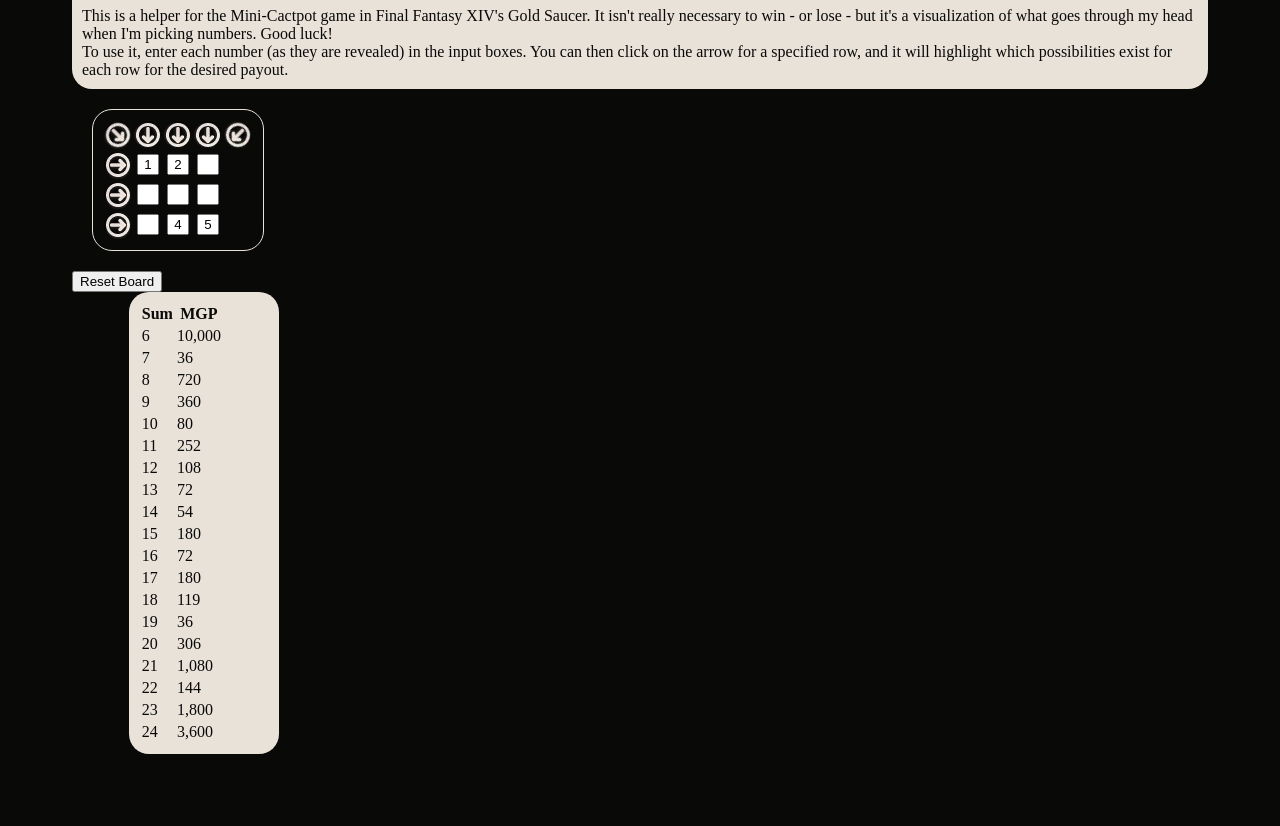
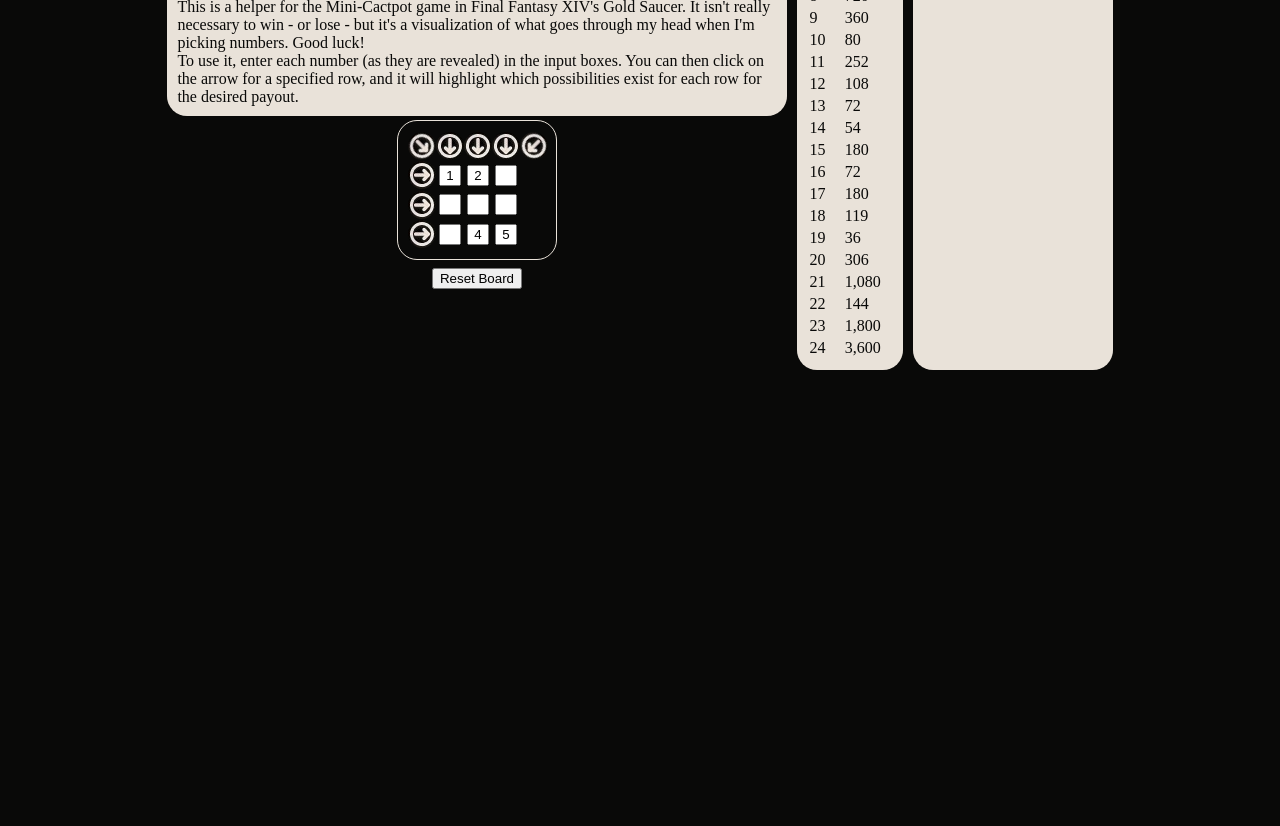
Before and after one commit to Sheyin/mpg-guess, a plain HTML site: page index.html in a window 1280 px wide. Shown: the part 155-981 px from the top of the page. After the commit the page ends 800 px from the top, so only its background shows below. Drawn offline with Linux system fonts and the light colour scheme.

Commit message:
Finally fixed layout issue due to stray /div

```diff
--- a/index.html
+++ b/index.html
@@ -6,7 +6,7 @@
 
 	<body>
 		<div class="main-container">
-			<div class="left-side">
+			<div class="left-side container-child">
 				<div class="introduction textbox">
 					<h1>Mini-Cactpot Guessing Helper</h1>
 					This is a helper for the Mini-Cactpot game in Final Fantasy XIV's Gold Saucer.  It isn't really necessary to win - or lose - but
@@ -42,11 +42,10 @@
 					<div class="tile" id="tile9"><input type="number" min="1" max="9" class="number" id="input9" onblur="isUpdated(this)" value="5"></input></div>
 					<div class="placeholder tile"></div>
 				</div>
-				<div class="controls"><button onClick="resetBoard()">Reset Board </div></button></div>
-				<div id="error-box" class="textbox"></div>
+				<div class="controls"><button onClick="resetBoard()">Reset Board </div></button>
 			</div>
 
-			<div class="payout textbox">
+			<div class="payout textbox container-child">
 				<table>
 					<tr>
 						<th>Sum</th>
@@ -148,6 +147,10 @@
 					</tr>
 				</table>
 			</div>
+
+			<!-- <div class="break"></div> -->
+
+			<div id="error-box" class="textbox container-child"></div>
 		</div>
 
 		<script src="script.js"></script>
--- a/style.css
+++ b/style.css
@@ -1,18 +1,16 @@
 .gameboard {
-	width: 150px;
-	height: 120px;
+	width: 160px;
+	height: 140px;
 	display: grid;
 	grid-template-rows: 1fr 1fr 1fr 1fr;
 	grid-template-columns: 1fr 1fr 1fr 1fr 1fr;
-	margin: 20px;
+	margin-top: 4px;
+	margin-left: auto;
+	margin-right: auto;
+	margin-bottom: 4px;
 	padding: 10px;
 	border: 1px solid #e9e2d9;
 	border-radius: 20px;
-}
-
-.main-container {
-	display: flex;
-	flex-direction: row;
 }
 
 .highlighted {
@@ -28,8 +26,16 @@ input {
 	text-align: center;
 }
 
+.controls {
+	margin-top: 4px;
+	margin-left: auto;
+	margin-right: auto;
+}
+
 #error-box {
 	color: red;
+	padding: 10px;
+	min-width: 200px;
 }
 
 .tile {
@@ -42,8 +48,7 @@ input {
 }
 
 .payout {
-	max-width: 150px;
-	margin-left: 5%;
+	width: 106px;
 }
 
 .introduction {
@@ -66,13 +71,27 @@ img {
 .main-container {
 	display: flex;
 	flex-direction: row;
-	justify-content: space-between;
+	justify-content: center;
+	flex-wrap: wrap;
+}
+
+.container-child {
+	margin: 5px;
+}
+
+div {
+	box-sizing: border-box;
 }
 
 body {
 	background-color: #090908;
 	color: #090908;
-	padding: 5%;
+	padding: 1%;
+}
+
+.break {
+	flex-basis: 100%;
+	height: 0;
 }
 
 input::-webkit-outer-spin-button,
@@ -80,3 +99,60 @@ input::-webkit-inner-spin-button {
 	-webkit-appearance: none;
 	margin: 0;
 }
+
+@media screen and (max-width: 599px) {
+	.main-container {
+		/*flex-direction: column; */
+		max-width: 99%;
+	}
+	.left-side {
+		max-width: 100%;
+	}
+	/*
+	#error-box {
+		display: block;
+		flex-basis: 100%;
+		min-width: 100%;
+	}
+	.payout {
+		order: 2;
+	} */
+}
+
+@media screen and (min-width: 600px) and (max-width: 734px) {
+	.main-container {
+		max-width: 90%;
+		margin: auto;
+		padding-top: 3%;
+	}
+
+	.left-side {
+		max-width: 100%;
+	}
+
+	/*
+	#error-box {
+		display: block;
+		flex-basis: 100%;
+		min-width: 100%;
+	}
+	.payout {
+		order: 2;
+	} */
+}
+
+@media screen and (min-width: 735px) {
+	.main-container {
+		margin: auto;
+		padding-top: 3%;
+	}
+
+	.left-side {
+		max-width: 50%;
+	}
+
+	.break {
+		display: hidden;
+		flex-basis: 0%;
+	}
+}
```
